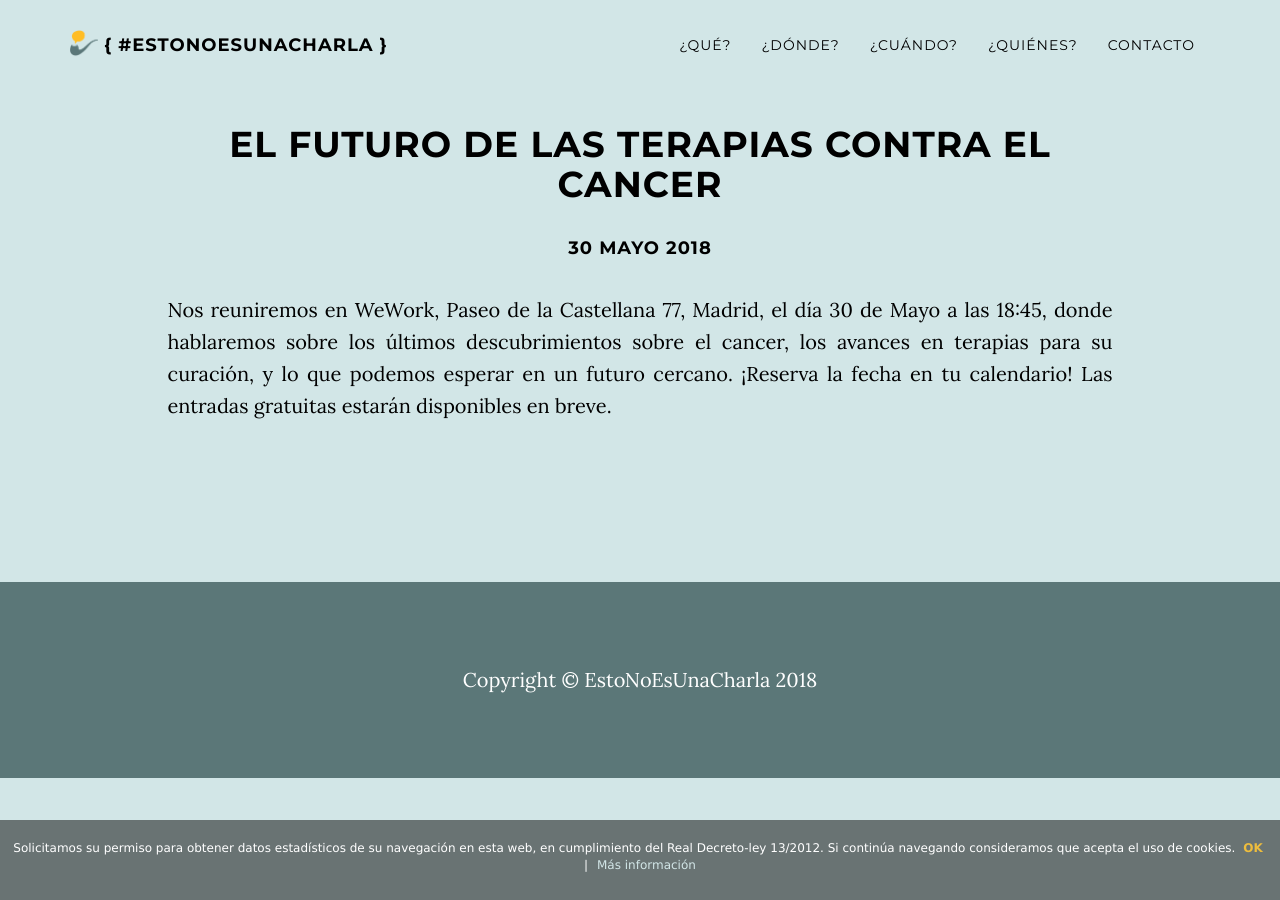
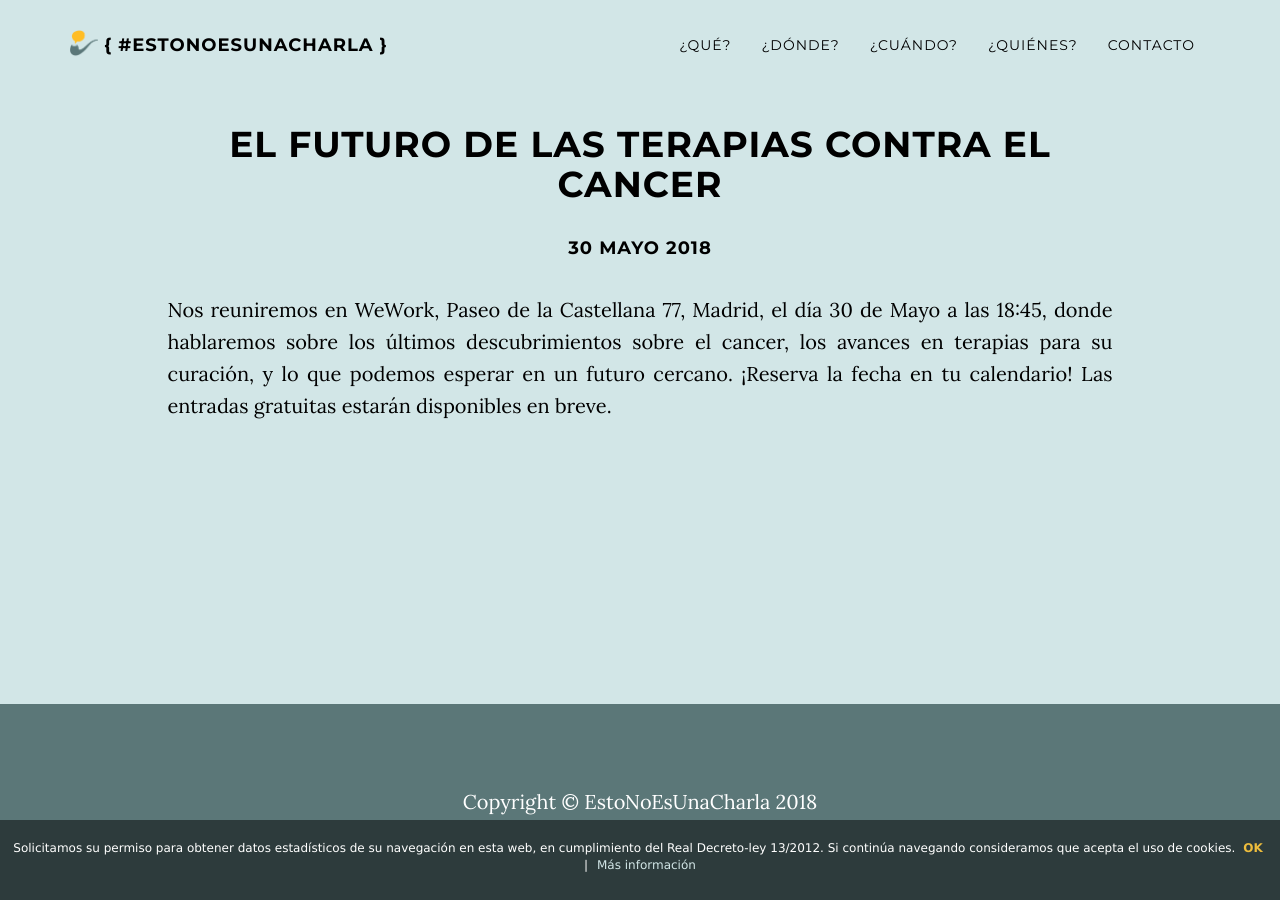
Before and after one commit to estonoesunacharla/web, a Jekyll site: the page built from _posts/2018-05-30-el-futuro-de-las-terapias-contra-el-cancer.md, in a window 1280 px wide. Built offline with Jekyll 4.4.1, drawn with Linux system fonts in a browser that asks for light colours; nearby versions of some CDN libraries; a style sheet for code colours, icons or effects is not loaded.

Commit message:
Fixed sizes

```diff
--- a/css/estonoesunacharla.scss
+++ b/css/estonoesunacharla.scss
@@ -232,6 +232,6 @@
   }
 }
 
-#page{
+#page, #post{
   min-height: calc( 100% - 196px );
 }
```
